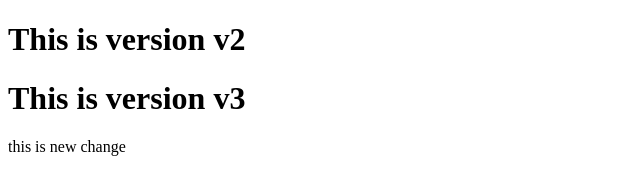
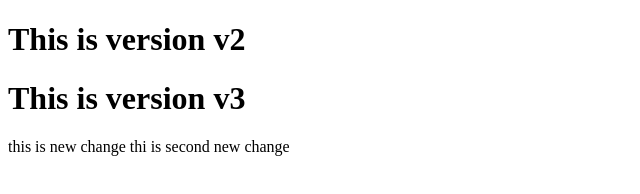
Before and after one commit to naikvenkat/new-repo, a plain HTML site: page index.html in a window 1280 px wide. Shown: the whole page, without its empty margins (0-640 px from the left). Drawn offline with Linux system fonts and the light colour scheme.

Commit message:
Update index.html

```diff
--- a/index.html
+++ b/index.html
@@ -9,7 +9,7 @@
     <h1>This is version  v2</h1>
     <h1>This is version v3</h1>
     this is new change
-
+ thi is second new change
 
 </body>
 </html>
```
